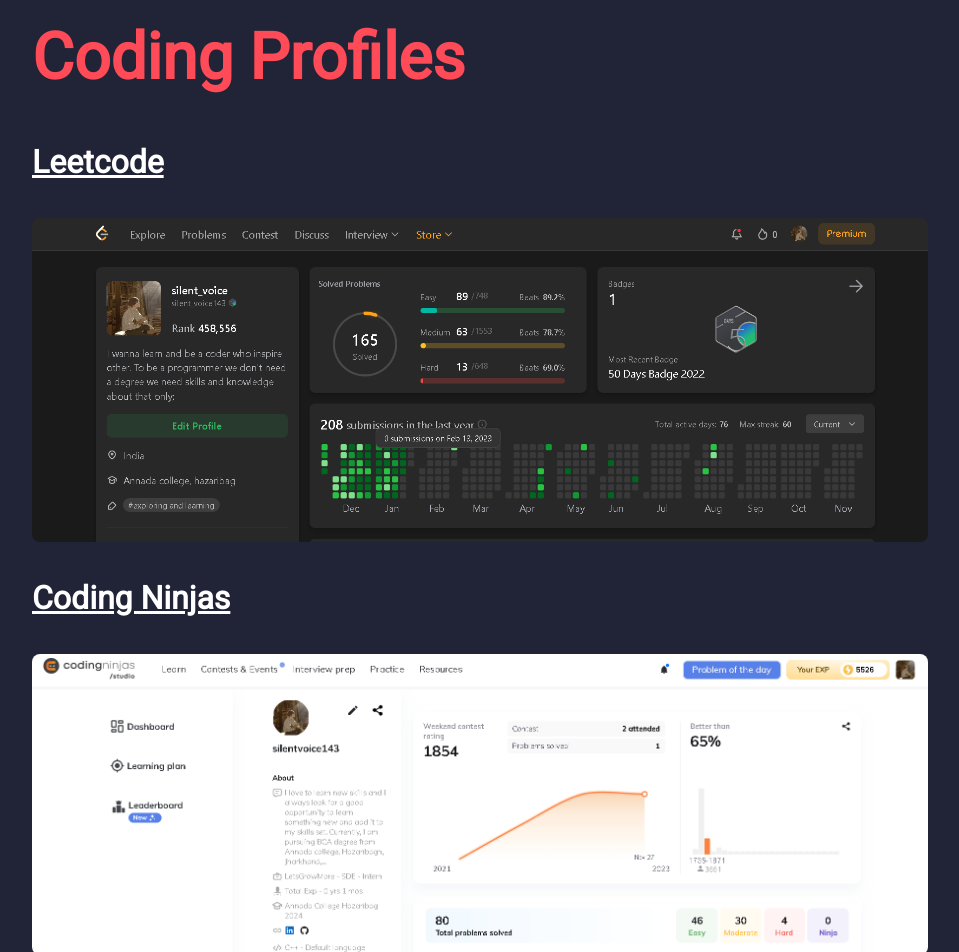
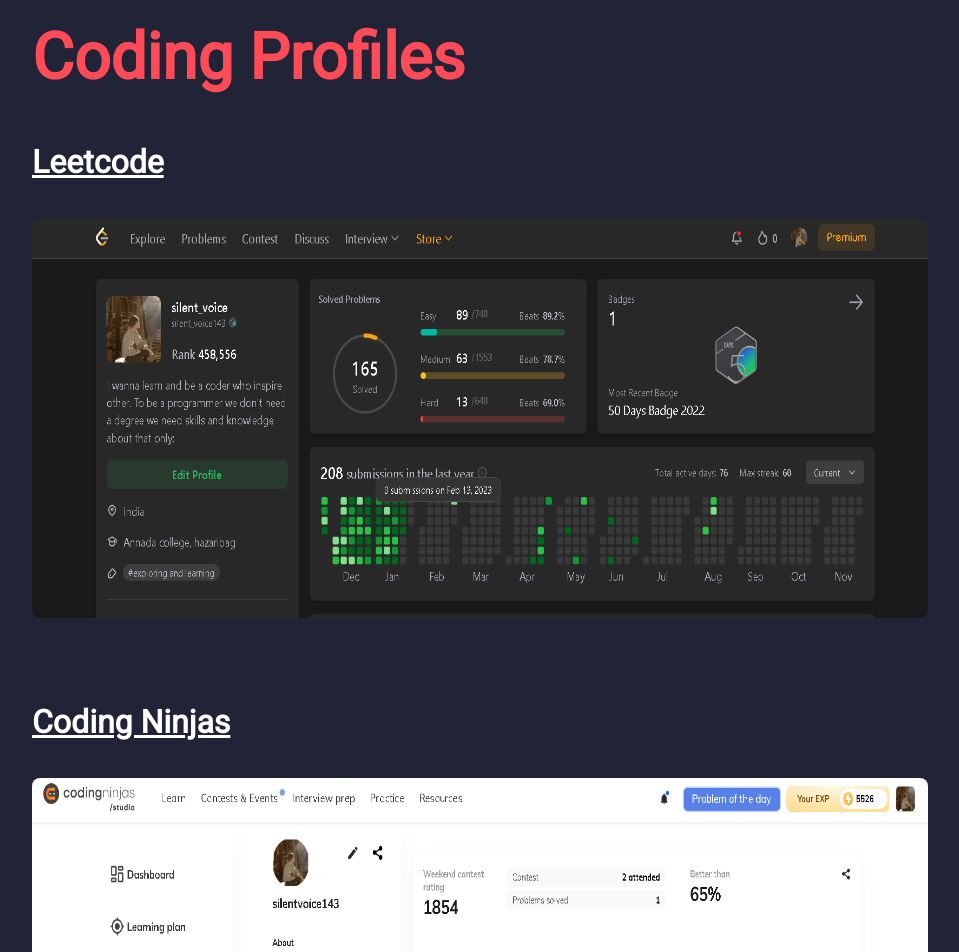
Before and after one commit to silentvoice143/portfolio, a React (Create React App) app: page /portfolio/skills in a window 1280 px wide. Shown: the part 1700-2652 px from the top of the page, without its empty margins (160-1119 px from the left). Built offline with nearby package versions, Linux system fonts and the light colour scheme; a web font is replaced by a local one.

Commit message:
skill fixes

```diff
--- a/src/components/Skills/Skill.jsx
+++ b/src/components/Skills/Skill.jsx
@@ -138,15 +138,17 @@
       <div className="cooding-platforms skill-container py-[6rem] px-[15%] bg-darkgray font-roboto relative text-white">
         <h1 className="text-pred text-[4rem] font-semibold">Coding Profiles</h1>
         <div>
-          <div className="leetcode">
+          <div className="leetcode mb-[5rem]">
+            <a href="https://leetcode.com/silent_voice143/">
               <h1 className="text-[2rem] font-semibold my-8 underline">
                 Leetcode
               </h1>
+            </a>
             <div className="code-content-box">
-              <div className="profile-img h-400px rounded-lg overflow-hidden">
+              <div className="relative profile-img h-[400px] max-[700px]:h-[200px] rounded-lg overflow-hidden">
                 <img
                   name="leetcode"
-                  className="cursor-pointer"
+                  className="cursor-pointer absolute w-full h-full"
                   src={leetcode}
                   alt=""
                   srcset=""
@@ -156,14 +158,16 @@
             </div>
           </div>
           <div className="codingninjs">
+            <a href="https://www.codingninjas.com/studio/profile/b98b17bb-c9e8-4c90-b732-437e9c265b2f">
               <h1 className="text-[2rem] font-semibold my-8 underline">
                 Coding Ninjas
               </h1>
+            </a>
             <div className="code-content-box">
-              <div className="profile-img h-400px rounded-lg overflow-hidden">
+              <div className="relative profile-img h-[400px] max-[700px]:h-[200px] rounded-lg overflow-hidden">
                 <img
                   name="codingninja"
-                  className="cursor-pointer"
+                  className="cursor-pointer absolute w-full h-full"
                   src={codingninja}
                   alt=""
                   srcset=""
```
Lines whose indentation alone changed are shown as unchanged.
